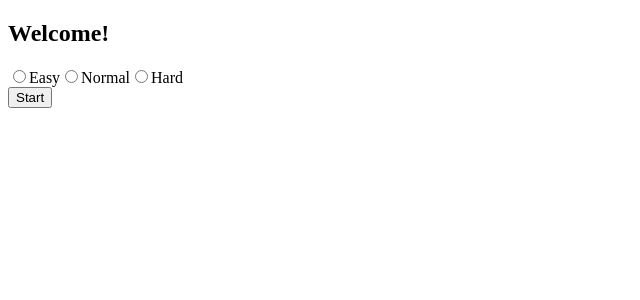
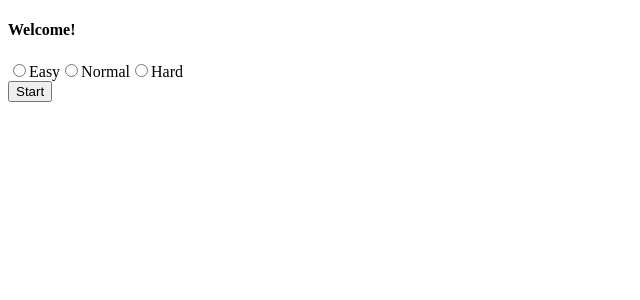
Before and after one commit to acciojob/memory-game-aditya2145, a React app: page / in a window 1280 px wide. Shown: the top 300 px of the page, without its empty margins (0-640 px from the left). Built offline with nearby package versions, Linux system fonts and the light colour scheme.

Commit message:
Update Landing.js

```diff
--- a/src/components/Landing.js
+++ b/src/components/Landing.js
@@ -23,7 +23,7 @@ const Landing = () => {
           )
           :
           <div>
-            <h2>Welcome!</h2>
+            <h4>Welcome!</h4>
             <div className='levels_container'>
               <input type="radio" id='easy' name='levels' onClick={() => setLevel('easy')} />
               <label htmlFor="easy">Easy</label>
```
